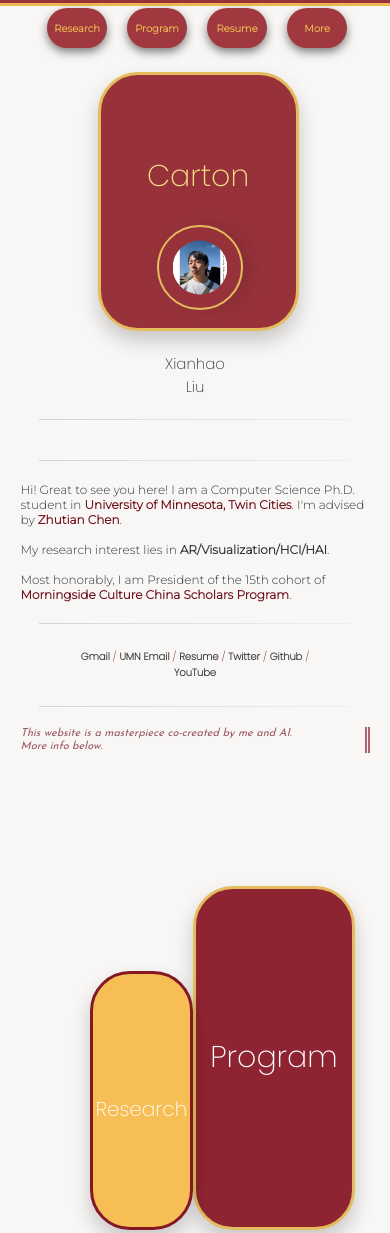
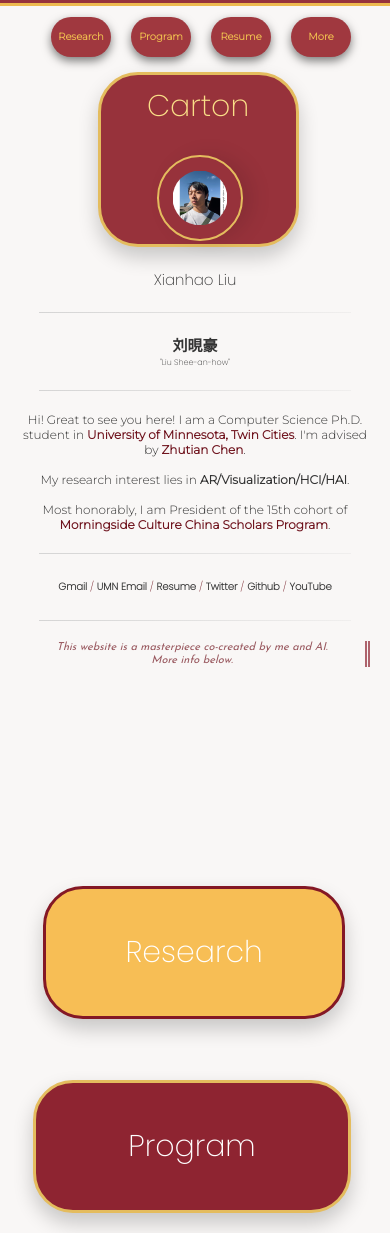
Before and after one commit to Carton22/carton22.github.io, a plain HTML site: page index.html in a window 390 px wide. Shown: the top 1233 px of the page. Drawn offline with Linux system fonts and the light colour scheme.

Commit message:
adapt small device css style

```diff
--- a/layout/selfIntro/styles.css
+++ b/layout/selfIntro/styles.css
@@ -246,6 +246,7 @@ img {
         font-size: 15px;
         padding: 1px;
         margin: 0 10%;
+        text-align: center;
     }
 
     .selfIntroApply {
--- a/styles.css
+++ b/styles.css
@@ -360,7 +360,6 @@ header {
 .bodytext {
 	font-size: 20px;
 	color: #333333;
-	text-align: center;
 	padding: 10px;
 	margin: 0 10%;
 	font-family: "Montserrat", sans-serif;
@@ -468,12 +467,10 @@ header {
 	}
 }
 
-/* 例如，将以下代码添加到你的CSS文件中 */
 @media screen and (max-width: 1200px) {
-	/* 在小屏幕上的样式调整 */
 	.button-container {
-		top: 1%; /* 调整按钮距离顶部的距离 */
-		right: 11%;
+		top: 2%; /* 调整按钮距离顶部的距离 */
+		right: 10%;
 		display: flex;
 		justify-content: center; /* 水平方向上均匀分布 */
 		align-items: center; /* 竖直方向上居中对齐 */
@@ -492,7 +489,7 @@ header {
 
 	.square1 {
 		width: 50%;
-		height: 30%;
+		height: 20%;
 		margin-top: 17%;
 		margin-left: 25%;
 		float: none;
@@ -503,29 +500,56 @@ header {
 	}
 
 	.square1 square1t1 img {
-		width: 40%; /* 设置图片容器的宽度 */
-		height: 40%; /* 设置图片容器的高度 */
+		width: 40%;
+		height: 20%;
 		padding: 10%;
 		box-shadow: 10px 0 20px rgba(0, 0, 0, 0.1); /* 添加阴影效果 */
 		border-radius: 50%;
-		margin-bottom: 10%;
+		margin-bottom: 50%;
 		margin-left: 20%;
+	}
+
+	.square2 {
+		width: 80%;
+		height: 15%;
+		top: 128%;
+		right: 10%;
 	}
 
 	.square2 square2t1 {
 		font-size: 30px;
 	}
 
+	.square3 {
+		width: 80%;
+		height: 15%;
+		top: 150%;
+		right: 10%;
+	}
 	.square3 square3t1 {
 		font-size: 30px;
 	}
 
-	.square4 square4t1 a {
-		font-size: 20px;
+	.square4 {
+		width: 76%;
+		height: 15%;
+		top: 105%;
+		left: 11%;
+	}
+
+	.square4 square4t1{
+		font-size: 30px;
+	}
+
+	.square5 {
+		width: 80%;
+		height: 15%;
+		top: 172%;
+		right: 10%;
 	}
 
 	.square5 square5t1 {
-		font-size: 15px;
+		font-size: 30px;
 	}
 
 	.footer footert1 a img {
@@ -540,27 +564,26 @@ header {
 	.bodyBigtext {
 		font-size: 15px;
 		padding: 1px;
-		margin: 0 40%;
+		margin: 0 auto;
 	}
 
 	.bodyChineseBigtext {
-		font-size: 10px;
+		font-size: 15px;
 		padding: 1px;
-		margin: 0 46%;
-		display: none;
+		margin: 0 auto;
 	}
 
 	.bodyMidtext {
 		font-size: 8px;
 		padding: 1px;
-		margin: 0 48%;
-		display: none;
+		margin: 0 auto;
 	}
 
 	.bodytext {
 		font-size: 12px;
 		padding: 1px;
 		margin: 0 5%;
+		text-align: center;
 	}
 
 	.selfIntroApply {
@@ -572,12 +595,13 @@ header {
 	.selfIntroLinks {
 		font-size: 10px;
 		padding: 5px;
-		margin: 0 18%;
+		margin: 0 auto;
 	}
 
 	.typed-out {
 		font-size: 11px;
 		padding: 1px;
 		margin: 0 5%;
+		text-align: center;
 	}
 }
```
Also changed, not shown: layout/more/styles.css (+6 -3 lines).
